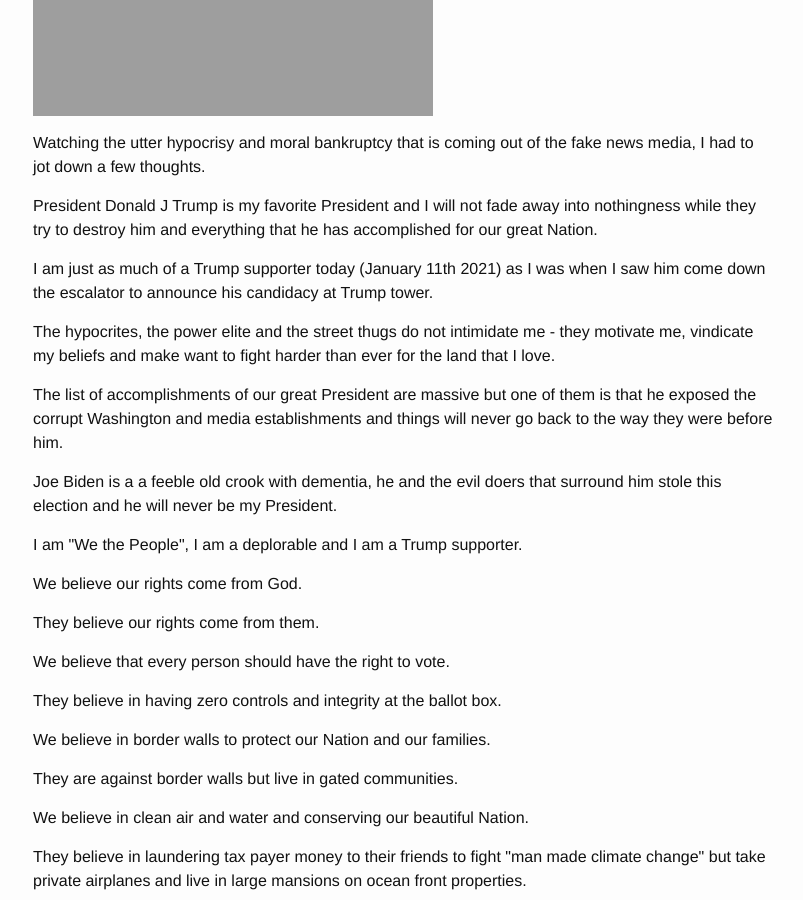
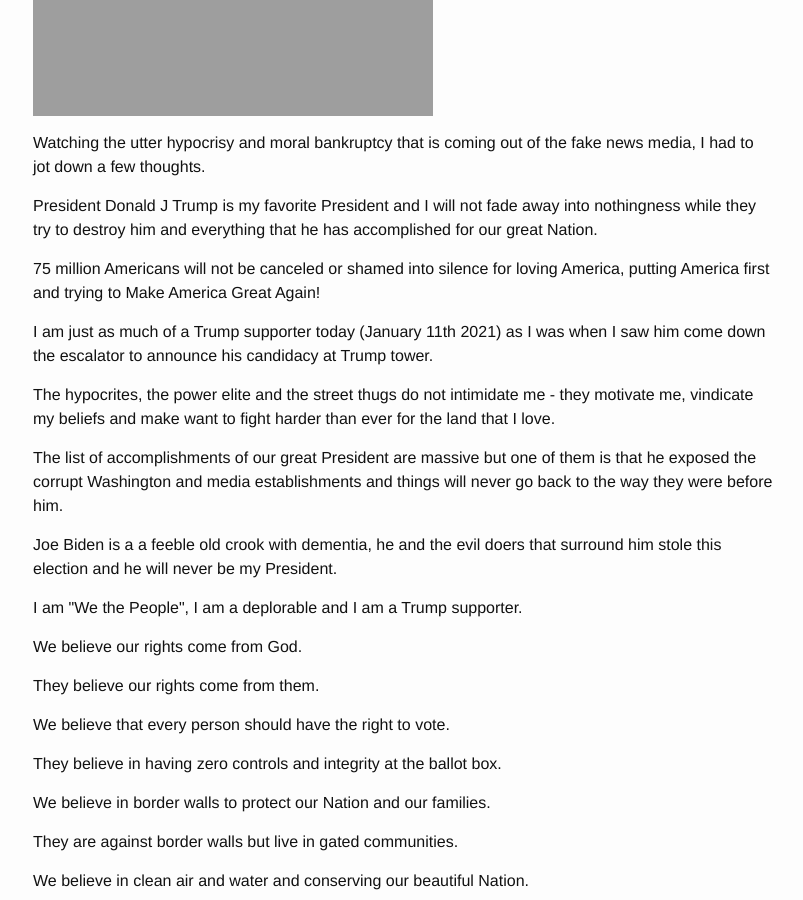
Before and after one commit to newyorkconservative/newyorkconservative.github.io, a Jekyll site: the page built from _posts/2021-01-11-them-the-power-elite-and-us-we-the-people.md, in a window 1280 px wide and 900 px high, scrolled down 426 px. Shown: the whole window, without its empty margins (237-1040 px from the left). Built offline with Jekyll 4.4.1, drawn with Linux system fonts in a browser that asks for light colours.

Commit message:
Syncing _posts/2021-01-11-them-the-power-elite-and-us-we-the-people.md from WordPress at https://www.newyorkconservative.com () - wpghs

```diff
--- a/_posts/2021-01-11-them-the-power-elite-and-us-we-the-people.md
+++ b/_posts/2021-01-11-them-the-power-elite-and-us-we-the-people.md
@@ -21,6 +21,10 @@ post_date: 2021-01-11 22:39:53
 
 <!-- wp:paragraph -->
 <p>President Donald J Trump is my favorite President and I will not fade away into nothingness while they try to destroy him and everything that he has accomplished for our great Nation.</p>
+<!-- /wp:paragraph -->
+
+<!-- wp:paragraph -->
+<p>75 million Americans will not be canceled or shamed into silence for loving America, putting America first and trying to Make America Great Again!</p>
 <!-- /wp:paragraph -->
 
 <!-- wp:paragraph -->
```
